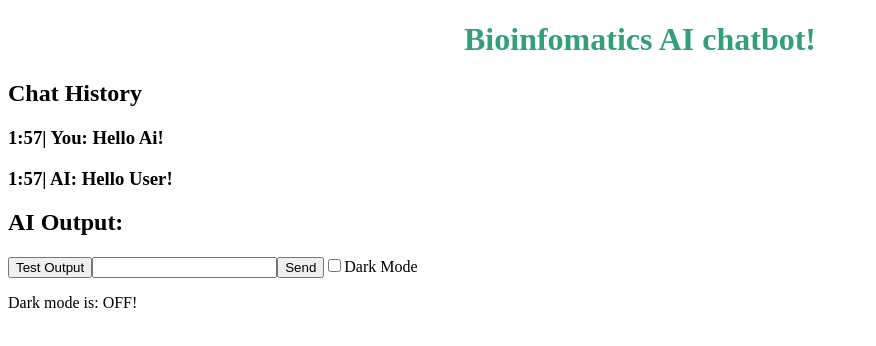
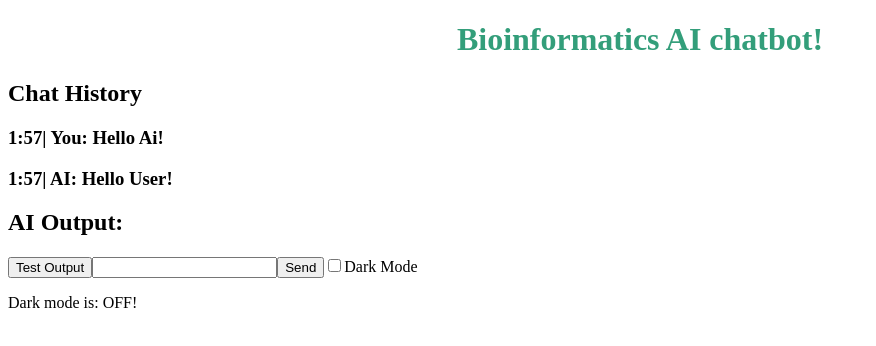
Before and after one commit to Dwanky-y/bioInfoChatbot, a React (Create React App) app: page / in a window 1280 px wide. Shown: the top 346 px of the page, without its empty margins (0-876 px from the left). Built offline with nearby package versions, Linux system fonts and the light colour scheme.

Commit message:
[BSTS-4] Code refactoring 1b. Typo fixed. Also, those pulling from the main branch should rm -rf node_modules package-lock.jso THEN npm install AGAIN.

```diff
--- a/src/App.jsx
+++ b/src/App.jsx
@@ -60,7 +60,7 @@ function App(){
   }
 
   return <>
-  <h1 id="title">Bioinfomatics AI chatbot!</h1>
+  <h1 id="title">Bioinformatics AI chatbot!</h1>
   <div> {/* Chat History*/}
     <h2>Chat History</h2>
     {chatHistory.map((entry, index) => (
```
